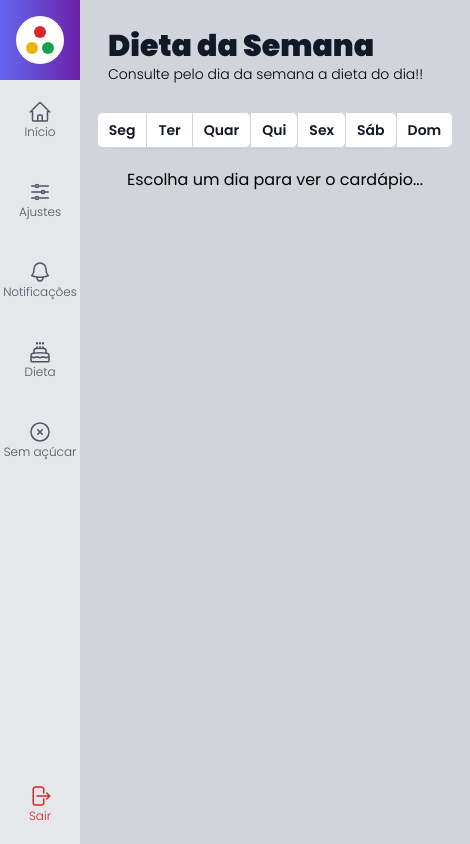
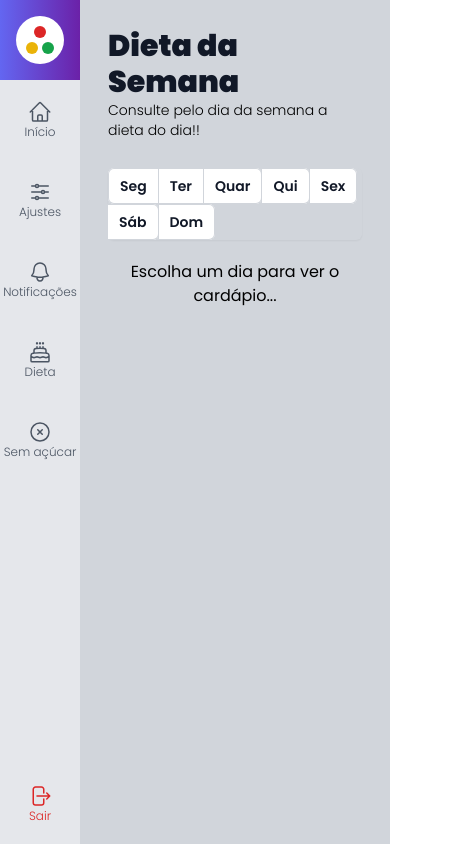
Before and after one commit to fjuncal/admin-template, a Next.js app: page /dieta in a window 390 px wide. Shown: the whole page, 470 px wide, since content can reach past the window. Built offline with nearby package versions, Linux system fonts and the light colour scheme.

Commit message:
acertando tela para n passar do limite dela na tela de dieta

```diff
--- a/src/components/template/dieta/BotoesDiasDeSemana.tsx
+++ b/src/components/template/dieta/BotoesDiasDeSemana.tsx
@@ -4,11 +4,11 @@ interface BotoesDiasDeSemanaInterface {
 
 export default function BotoesDiasDeSemana(props: BotoesDiasDeSemanaInterface) {
   return (
-    <span className="justify-center items-center isolate inline-flex rounded-md shadow-sm">
+    <span className=" lg:flex md:flex justify-center items-center isolate rounded-md shadow-sm">
       <button
         type="button"
         onClick={() => props.onClick("segunda")}
-        className="relative inline-flex items-center rounded-l-md bg-white px-3 py-2 text-sm font-semibold text-gray-900  ring-1 ring-inset ring-gray-300 hover:bg-gray-200 focus:z-10
+        className="relative  items-center rounded-l-md bg-white px-3 py-2 text-sm font-semibold text-gray-900  ring-1 ring-inset ring-gray-300 hover:bg-gray-200 focus:z-10
     dark:text-gray-200 dark:hover:bg-gray-800 dark:bg-gray-600"
       >
         Seg
@@ -16,7 +16,7 @@ export default function BotoesDiasDeSemana(props: BotoesDiasDeSemanaInterface) {
       <button
         type="button"
         onClick={() => props.onClick("terca")}
-        className="relative -ml-px inline-flex items-center bg-white px-3 py-2 text-sm font-semibold text-gray-900 ring-1 ring-inset ring-gray-300 hover:bg-gray-200 focus:z-10text-gray-600
+        className="relative -ml-px  items-center bg-white px-3 py-2 text-sm font-semibold text-gray-900 ring-1 ring-inset ring-gray-300 hover:bg-gray-200 focus:z-10text-gray-600
     dark:text-gray-200 dark:hover:bg-gray-800 dark:bg-gray-600"
       >
         Ter
@@ -24,7 +24,7 @@ export default function BotoesDiasDeSemana(props: BotoesDiasDeSemanaInterface) {
       <button
         type="button"
         onClick={() => props.onClick("quarta")}
-        className="relative -ml-px inline-flex items-center rounded-r-md bg-white px-3 py-2 text-sm font-semibold text-gray-900 ring-1 ring-inset ring-gray-300 hover:bg-gray-200 focus:z-10text-gray-600
+        className="relative -ml-px  items-center rounded-r-md bg-white px-3 py-2 text-sm font-semibold text-gray-900 ring-1 ring-inset ring-gray-300 hover:bg-gray-200 focus:z-10text-gray-600
     dark:text-gray-200 dark:hover:bg-gray-800 dark:bg-gray-600"
       >
         Quar
@@ -32,7 +32,7 @@ export default function BotoesDiasDeSemana(props: BotoesDiasDeSemanaInterface) {
       <button
         type="button"
         onClick={() => props.onClick("quinta")}
-        className="relative -ml-px inline-flex items-center rounded-r-md bg-white px-3 py-2 text-sm font-semibold text-gray-900 ring-1 ring-inset ring-gray-300 hover:bg-gray-200 focus:z-10text-gray-600
+        className="relative -ml-px  items-center rounded-r-md bg-white px-3 py-2 text-sm font-semibold text-gray-900 ring-1 ring-inset ring-gray-300 hover:bg-gray-200 focus:z-10text-gray-600
     dark:text-gray-200 dark:hover:bg-gray-800 dark:bg-gray-600"
       >
         Qui
@@ -40,7 +40,7 @@ export default function BotoesDiasDeSemana(props: BotoesDiasDeSemanaInterface) {
       <button
         type="button"
         onClick={() => props.onClick("sexta")}
-        className="relative -ml-px inline-flex items-center rounded-r-md bg-white px-3 py-2 text-sm font-semibold text-gray-900  ring-1 ring-inset ring-gray-300 hover:bg-gray-200 focus:z-10
+        className="relative -ml-px  items-center rounded-r-md bg-white px-3 py-2 text-sm font-semibold text-gray-900  ring-1 ring-inset ring-gray-300 hover:bg-gray-200 focus:z-10
     dark:text-gray-200 dark:hover:bg-gray-800 dark:bg-gray-600"
       >
         Sex
@@ -48,7 +48,7 @@ export default function BotoesDiasDeSemana(props: BotoesDiasDeSemanaInterface) {
       <button
         type="button"
         onClick={() => props.onClick("sabado")}
-        className="relative -ml-px inline-flex items-center rounded-r-md bg-white px-3 py-2 text-sm font-semibold text-gray-900 ring-1 ring-inset ring-gray-300 hover:bg-gray-200 focus:z-10
+        className="relative -ml-px  items-center rounded-r-md bg-white px-3 py-2 text-sm font-semibold text-gray-900 ring-1 ring-inset ring-gray-300 hover:bg-gray-200 focus:z-10
     dark:text-gray-200 dark:hover:bg-gray-800 dark:bg-gray-600"
       >
         Sáb
@@ -56,7 +56,7 @@ export default function BotoesDiasDeSemana(props: BotoesDiasDeSemanaInterface) {
       <button
         type="button"
         onClick={() => props.onClick("domingo")}
-        className="relative -ml-px inline-flex items-center rounded-r-md bg-white px-3 py-2 text-sm font-semibold text-gray-900 ring-1 ring-inset ring-gray-300 hover:bg-gray-200 focus:z-10
+        className="relative -ml-px  items-center rounded-r-md bg-white px-3 py-2 text-sm font-semibold text-gray-900 ring-1 ring-inset ring-gray-300 hover:bg-gray-200 focus:z-10
     dark:text-gray-200 dark:hover:bg-gray-800 dark:bg-gray-600"
       >
         Dom
--- a/src/components/template/dieta/PlanejamentoAlimentar.tsx
+++ b/src/components/template/dieta/PlanejamentoAlimentar.tsx
@@ -6,7 +6,6 @@ export default function PlanejamentoAlimentar(
   props: PlanejamentoAlimentarProps
 ) {
   const diaDaSemana = props.diaDaSemana;
-  console.log(diaDaSemana.almoco.length);
 
   function renderizarAlmoco() {
     return diaDaSemana.almoco.map((alimento: string) => (
@@ -37,7 +36,7 @@ export default function PlanejamentoAlimentar(
     <div>
       {diaDaSemana.almoco.length > 0 && diaDaSemana.jantar.length > 0 ? (
         <div className="flex justify-center p-8 mt-8 ">
-          <div className="bg-white rounded-lg w-2/3 lg:w-1/2 xl:w-1/3 p-4 shadow dark:text-gray-200 :bg-gray-800 dark:bg-gray-600">
+          <div className="bg-white rounded-lg w-screen lg:w-1/2 xl:w-1/3 p-4 shadow dark:text-gray-200 :bg-gray-800 dark:bg-gray-600">
             <div>
               <span className="text-gray-900 font-semibold relative inline-block date uppercase tracking-widest">
                 Almoço
```
